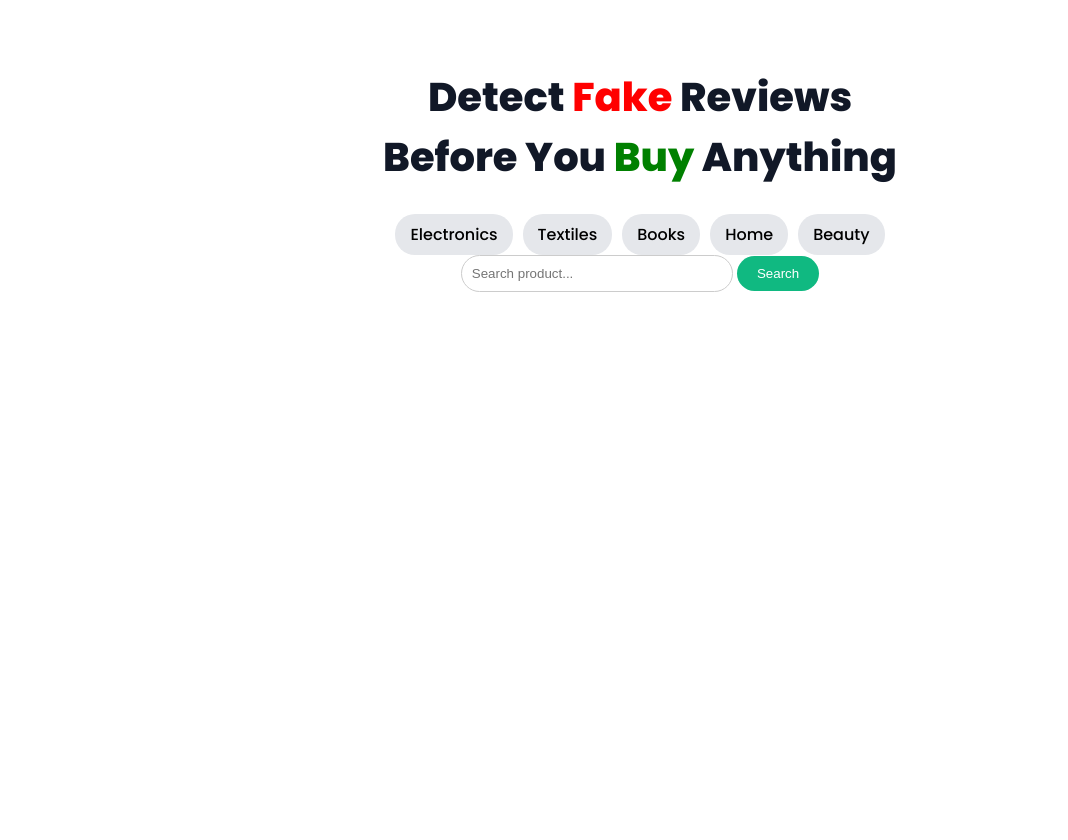
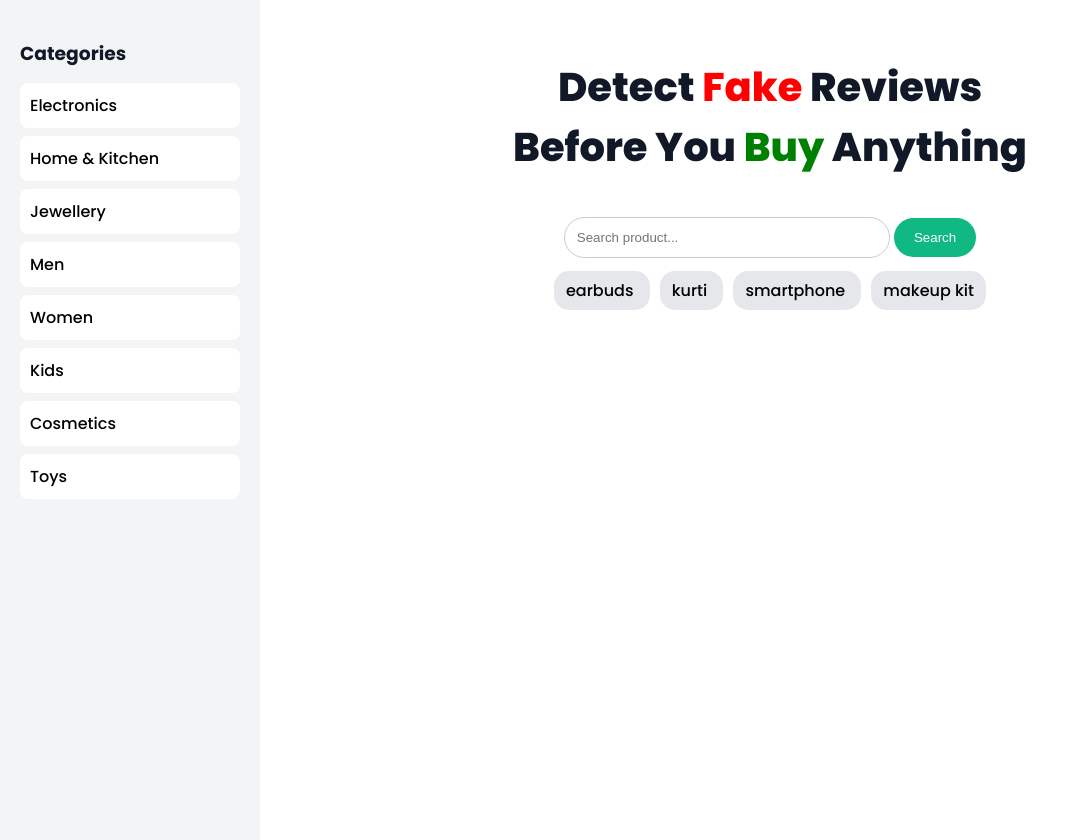
Before and after one commit to varshnik2024-blip/fake-review, a Flask app: page / in a window 1280 px wide. Shown: the whole page, without its empty margins (0-1068 px from the left). Before the commit the page ends 292 px from the top, so only its background shows below. Run offline with Flask 3, Linux system fonts and the light colour scheme.

Commit message:
final UI with sidebar + suggestions

```diff
--- a/app.py
+++ b/app.py
@@ -8,7 +8,43 @@ app = Flask(__name__)
 API_KEY = os.environ.get("API_KEY")
 
 
-# 🔹 Fetch products
+# 🔥 CATEGORY SYSTEM
+category_map = {
+    "electronics": {
+        "search": "electronics gadgets",
+        "suggestions": ["earbuds", "smartphone", "laptop", "smartwatch"]
+    },
+    "home": {
+        "search": "home kitchen appliances",
+        "suggestions": ["mixer", "fan", "sofa", "lamp"]
+    },
+    "jewellery": {
+        "search": "jewellery",
+        "suggestions": ["necklace", "earrings", "ring", "bracelet"]
+    },
+    "men": {
+        "search": "men clothing",
+        "suggestions": ["shirt", "jeans", "jacket", "tshirt"]
+    },
+    "women": {
+        "search": "women clothing",
+        "suggestions": ["kurti", "saree", "dress", "top"]
+    },
+    "kids": {
+        "search": "kids clothing",
+        "suggestions": ["kids dress", "toys", "school bag", "shoes"]
+    },
+    "cosmetics": {
+        "search": "cosmetics beauty products",
+        "suggestions": ["lipstick", "facewash", "perfume", "makeup kit"]
+    },
+    "toys": {
+        "search": "kids toys",
+        "suggestions": ["remote car", "doll", "lego", "puzzle"]
+    }
+}
+
+
 def get_products(query):
     url = "https://serpapi.com/search.json"
 
@@ -38,46 +74,28 @@ def get_products(query):
     return products
 
 
-# 🔥 CATEGORY SUGGESTIONS
-category_suggestions = {
-    "electronics": "earbuds, headphones, smart watch",
-    "textiles": "kurti, saree, dresses",
-    "books": "best books, novels",
-    "home": "kitchen appliances, furniture",
-    "beauty": "makeup kit, skincare"
-}
-
-
 @app.route("/", methods=["GET", "POST"])
 def home():
     products = []
     query = ""
-    selected_category = ""
+    suggestions = ["earbuds", "kurti", "smartphone", "makeup kit"]  # 🔥 default suggestions
 
-    # 🔹 Category clicked → show suggestions
     category = request.args.get("category")
+
     if category:
-        selected_category = category
-        query = category_suggestions.get(category, category)
+        query = category_map[category]["search"]
+        suggestions = category_map[category]["suggestions"]
         products = get_products(query)
 
-    # 🔹 User search (inside category or normal)
     if request.method == "POST":
-        user_query = request.form.get("product")
-        if user_query:
-            if selected_category:
-                query = selected_category + " " + user_query
-            else:
-                query = user_query
-
+        query = request.form.get("product")
+        if query:
             products = get_products(query)
 
-    return render_template(
-        "index.html",
-        products=products,
-        query=query,
-        selected_category=selected_category
-    )
+    return render_template("index.html",
+                           products=products,
+                           query=query,
+                           suggestions=suggestions)
 
 
 if __name__ == "__main__":
--- a/templates/index.html
+++ b/templates/index.html
@@ -2,19 +2,54 @@
 <html>
 <head>
     <title>Fake Review Detector</title>
+
     <link href="https://fonts.googleapis.com/css2?family=Poppins:wght@300;500;700;800&display=swap" rel="stylesheet">
 
     <style>
         body {
-            font-family: 'Poppins';
+            font-family: Poppins;
+            margin: 0;
+            background: #ffffff;
+            color: #111827;
+            display: flex;
+        }
+
+        /* 🔥 LEFT CATEGORY BAR */
+        .sidebar {
+            width: 220px;
+            background: #f3f4f6;
+            padding: 20px;
+            height: 100vh;
+        }
+
+        .sidebar h3 {
+            margin-bottom: 15px;
+        }
+
+        .sidebar a {
+            display: block;
+            padding: 10px;
+            margin-bottom: 8px;
             background: white;
-            margin: 0;
-            color: #111827;
+            border-radius: 8px;
+            text-decoration: none;
+            color: black;
+            transition: 0.3s;
+        }
+
+        .sidebar a:hover {
+            background: #10b981;
+            color: white;
+        }
+
+        /* MAIN CONTENT */
+        .main {
+            flex: 1;
+            padding: 30px;
         }
 
         .hero {
             text-align: center;
-            padding: 40px;
         }
 
         .hero-title {
@@ -25,33 +60,21 @@
         .fake { color: red; }
         .buy { color: green; }
 
-        /* CATEGORY */
-        .categories {
-            display: flex;
-            justify-content: center;
-            gap: 10px;
-            margin-top: 20px;
+        /* 🔥 SEARCH LOWER */
+        .search-box {
+            margin-top: 40px;
         }
 
-        .categories a {
-            padding: 8px 15px;
-            background: #e5e7eb;
-            border-radius: 20px;
-            text-decoration: none;
-            color: black;
-        }
-
-        /* SEARCH */
         input {
-            padding: 10px;
-            width: 250px;
-            border-radius: 20px;
+            padding: 12px;
+            width: 300px;
+            border-radius: 25px;
             border: 1px solid #ccc;
         }
 
         button {
-            padding: 10px 20px;
-            border-radius: 20px;
+            padding: 12px 20px;
+            border-radius: 25px;
             background: #10b981;
             color: white;
             border: none;
@@ -63,21 +86,20 @@
         }
 
         .suggestions a {
-            display: inline-block;
-            padding: 6px 12px;
+            padding: 8px 12px;
             margin: 5px;
-            background: #f3f4f6;
+            background: #e5e7eb;
             border-radius: 15px;
             text-decoration: none;
             color: black;
         }
 
-        /* PRODUCTS */
+        /* PRODUCTS GRID */
         .card-container {
             display: grid;
             grid-template-columns: repeat(4, 1fr);
             gap: 20px;
-            padding: 20px;
+            margin-top: 30px;
         }
 
         .card {
@@ -92,50 +114,55 @@
             height: 150px;
             object-fit: contain;
         }
+
+        .fake-text { color: red; }
+        .real-text { color: green; }
     </style>
 </head>
 
 <body>
 
+<!-- 🔥 LEFT SIDE CATEGORY -->
+<div class="sidebar">
+    <h3>Categories</h3>
+    <a href="/?category=electronics">Electronics</a>
+    <a href="/?category=home">Home & Kitchen</a>
+    <a href="/?category=jewellery">Jewellery</a>
+    <a href="/?category=men">Men</a>
+    <a href="/?category=women">Women</a>
+    <a href="/?category=kids">Kids</a>
+    <a href="/?category=cosmetics">Cosmetics</a>
+    <a href="/?category=toys">Toys</a>
+</div>
+
+<!-- 🔥 MAIN -->
+<div class="main">
+
 <div class="hero">
-
     <h1 class="hero-title">
         Detect <span class="fake">Fake</span> Reviews <br>
         Before You <span class="buy">Buy</span> Anything
     </h1>
 
-    <!-- 🔥 CATEGORY -->
-    <div class="categories">
-        <a href="/?category=electronics">Electronics</a>
-        <a href="/?category=textiles">Textiles</a>
-        <a href="/?category=books">Books</a>
-        <a href="/?category=home">Home</a>
-        <a href="/?category=beauty">Beauty</a>
-    </div>
-
-    <!-- SEARCH -->
-    <form method="POST">
+    <!-- 🔥 SEARCH LOWER -->
+    <form method="POST" class="search-box">
         <input type="text" name="product" placeholder="Search product..." value="{{ query }}">
         <button>Search</button>
     </form>
 
-    <!-- 🔥 SUGGESTED PRODUCTS -->
-    {% if suggestions %}
+    <!-- 🔥 ONLY 4 SUGGESTIONS -->
     <div class="suggestions">
-        <h3>Suggested:</h3>
-        {% for s in suggestions %}
+        {% for s in suggestions[:4] %}
         <a href="/" onclick="event.preventDefault(); document.querySelector('input').value='{{ s }}'; this.closest('form').submit();">
             {{ s }}
         </a>
         {% endfor %}
     </div>
-    {% endif %}
-
 </div>
 
 <!-- RESULTS -->
 {% if products %}
-<h2 style="margin-left:20px;">Results for "{{ query }}"</h2>
+<h2>Results for "{{ query }}"</h2>
 
 <div class="card-container">
     {% for p in products %}
@@ -143,13 +170,15 @@
         <img src="{{ p.image }}">
         <h4>{{ p.title }}</h4>
         <p>{{ p.price }}</p>
-        <p>Fake: {{ p.fake }}%</p>
-        <p>Real: {{ p.real }}%</p>
+        <p class="fake-text">Fake: {{ p.fake }}%</p>
+        <p class="real-text">Real: {{ p.real }}%</p>
         <a href="{{ p.link }}" target="_blank">View</a>
     </div>
     {% endfor %}
 </div>
 {% endif %}
 
+</div>
+
 </body>
 </html>
```
